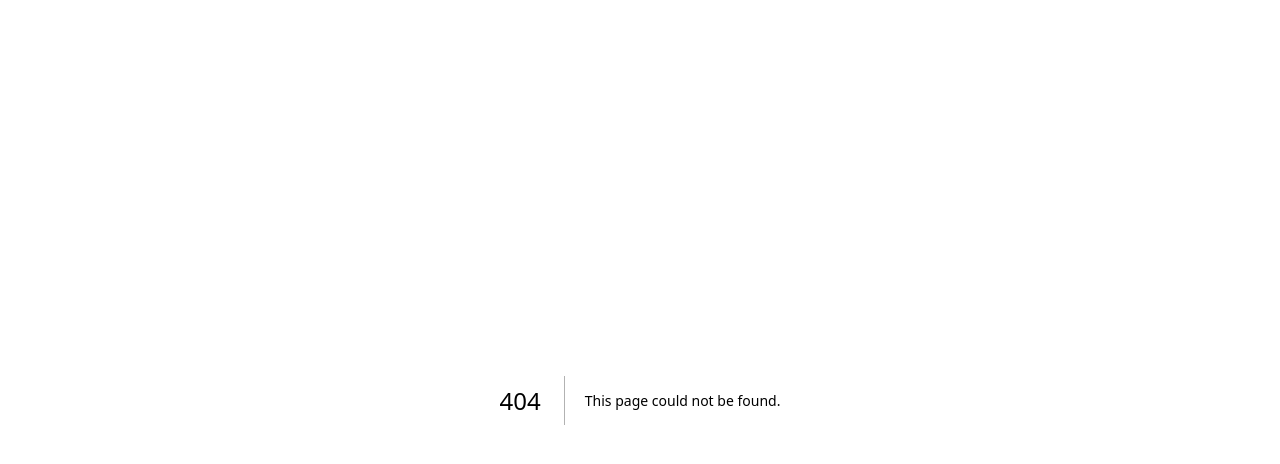
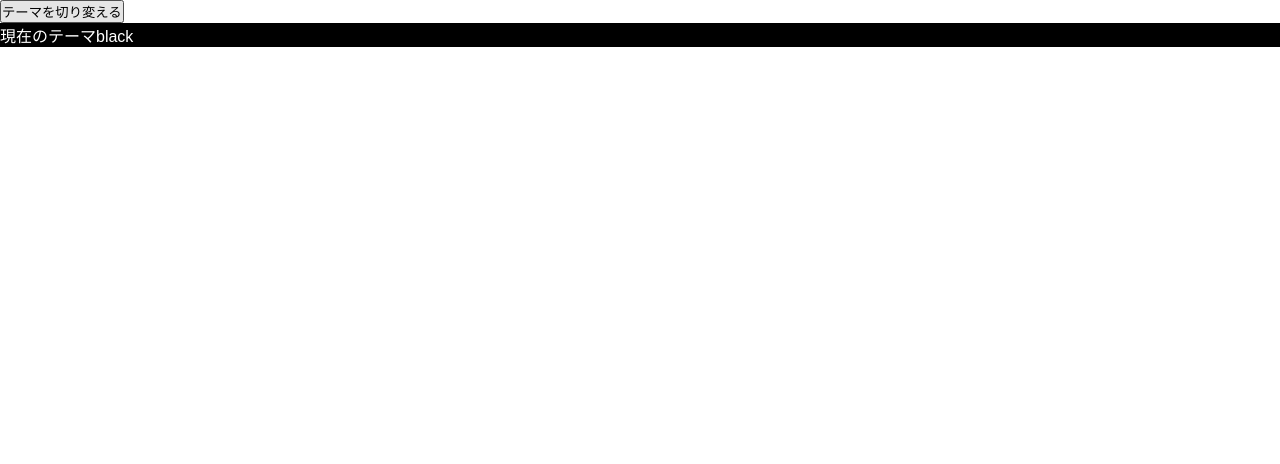
Before and after one commit to Jigubkmn/basic, a Next.js app: page /useContext in a window 1280 px wide. Before the commit this address had no page. Shown: the top 464 px of the page. Built offline with nearby package versions, Linux system fonts and the light colour scheme.

Commit message:
useContextの練習

```diff
--- /dev/null
+++ b/src/app/useContext/components/TackCreate.tsx
@@ -0,0 +1,28 @@
+"use client"
+
+import { createContext, useState } from "react";
+import { TaskList } from "./TaskList";
+
+export const ThemeContext = createContext<string | null>(null);
+
+export function TackCreate() {
+  const [theme, setTheme] = useState("black");
+
+
+  const toggleTheme = () => {
+    setTheme(prevTheme => (prevTheme === "black" ? "white" : "black"))
+  };
+
+  return(
+    <div>
+      <div>
+        <ThemeContext.Provider value={theme}>
+          <div>
+            <button onClick={toggleTheme}>テーマを切り変える</button>
+            <TaskList />
+          </div>
+        </ThemeContext.Provider>
+      </div>
+    </div>
+  );
+}
--- /dev/null
+++ b/src/app/useContext/components/TaskList.tsx
@@ -0,0 +1,14 @@
+"use client"
+
+import styles from "../page.module.css"
+import { useContext } from "react";
+import { ThemeContext } from "./TackCreate"
+
+export function TaskList() {
+  const theme = useContext(ThemeContext);
+  return(
+    <div className={theme === "black" ? styles.black : styles.white}>
+      <p>現在のテーマ{theme}</p>
+    </div>
+  );
+}
--- /dev/null
+++ b/src/app/useContext/page.module.css
@@ -0,0 +1,11 @@
+.black {
+  color: white;
+  background-color: black;
+  border: 1px;
+}
+
+.white {
+  color: black;
+  background-color: white;
+  border: 1px;
+}
--- /dev/null
+++ b/src/app/useContext/page.tsx
@@ -0,0 +1,9 @@
+import { TackCreate } from "./components/TackCreate";
+
+export default function Home() {
+  return(
+    <div>
+      <TackCreate />
+    </div>
+  );
+}
```
